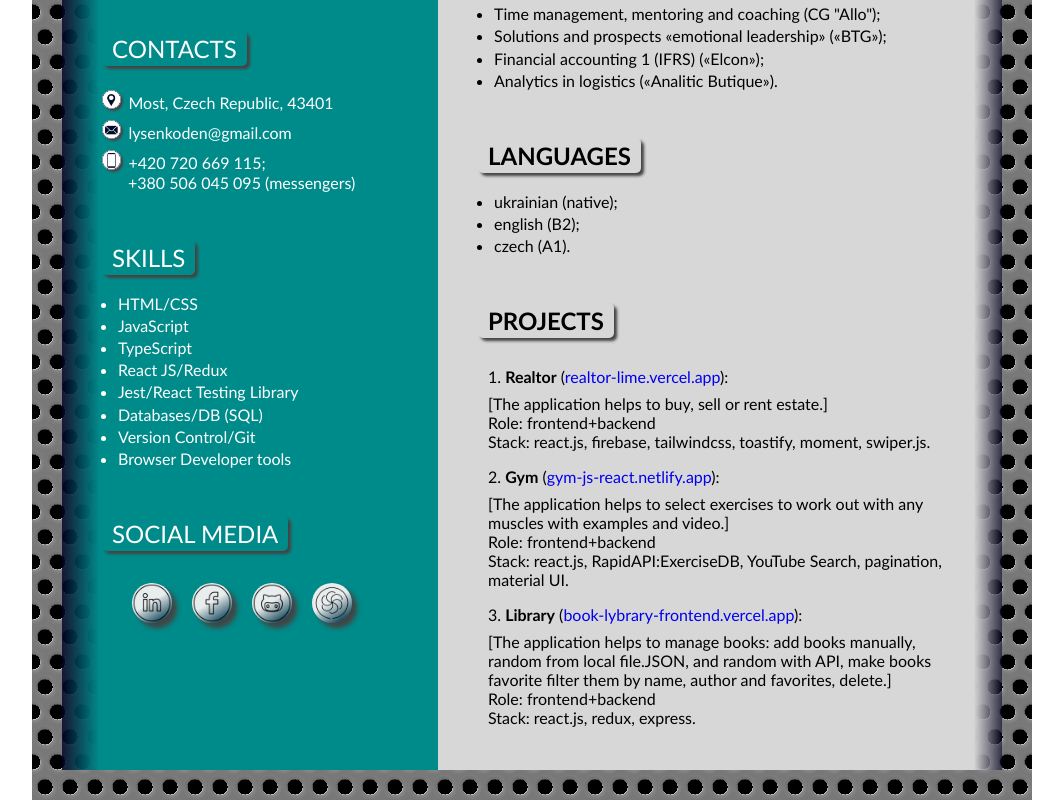
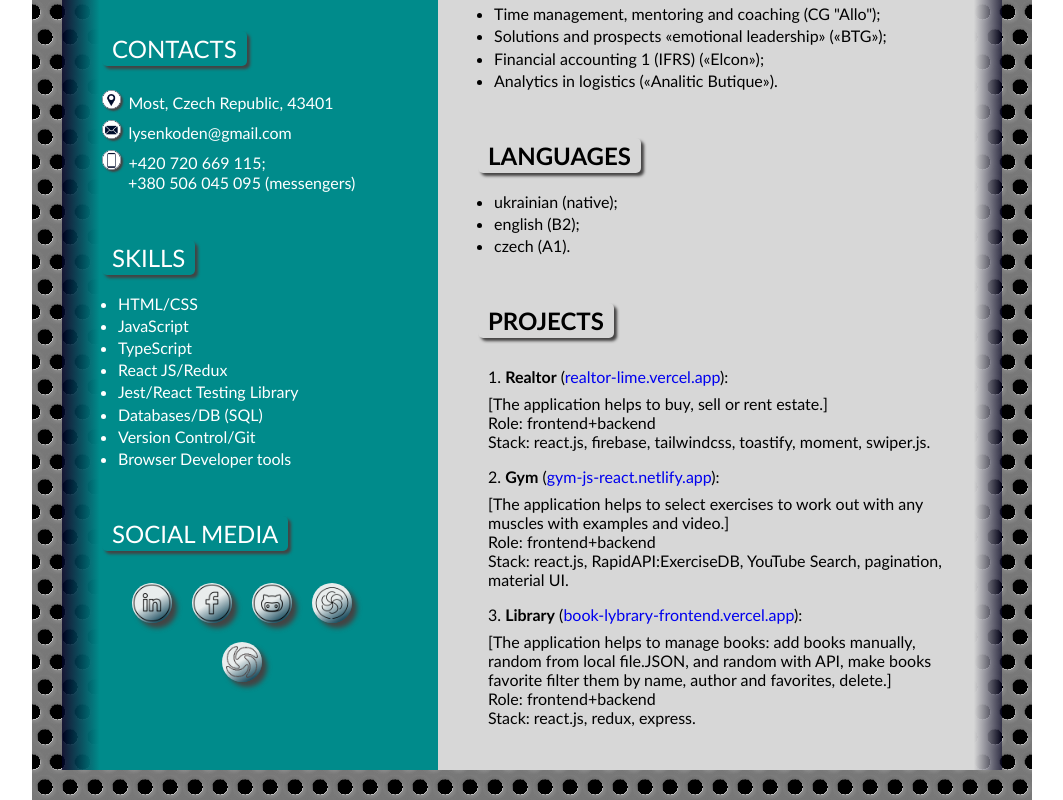
Before and after one commit to LysenkoDenys/cv-iryna, a plain HTML site: page index.html in a window 1280 px wide. Shown: the part 513-1313 px from the top of the page, without its empty margins (108-1171 px from the left). Drawn offline with Linux system fonts and the light colour scheme.

Commit message:
added sololearn

```diff
--- a/index.html
+++ b/index.html
@@ -128,6 +128,17 @@
                   alt="codewars"
                 />
               </a>
+              <a
+              class="social-media__link"
+              href="https://www.sololearn.com/en/profile/27626456"
+              target="_blank"
+            >
+              <img
+                class="social-media__icon"
+                src="./image/sl.png"
+                alt="sololearn"
+              />
+            </a>
             </div>
           </div>
         </div>
```
Also changed, not shown: image/sl.png (added).
